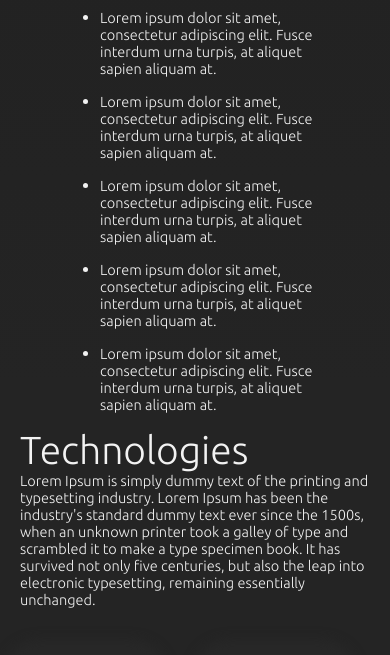
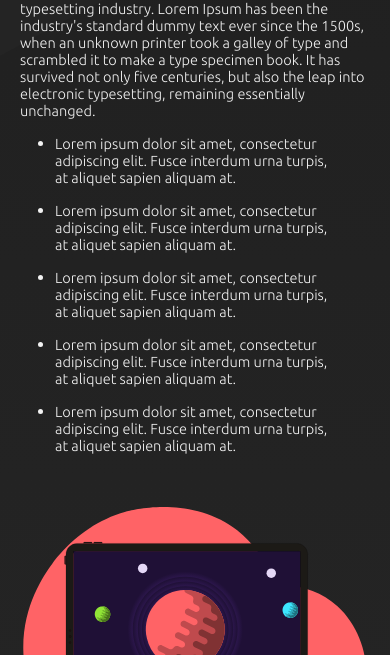
Before and after one commit to oAddson/website, a website built with webpack: page src/index.html in a window 390 px wide. Shown: the part 998-1653 px from the top of the page. Built offline with nearby package versions, Linux system fonts and the light colour scheme.

Commit message:
feat: reponsive small screens form, grid, heading, contact, list and section

```diff
--- a/src/index.html
+++ b/src/index.html
@@ -52,12 +52,12 @@
                     <a class="button" href="mailto:addsoncoutinho@hotmail.com">Contrate me!</a>
                 </div>
             </div>
-            <div class="section_half -image">
+            <div class="section_half">
                 <img src="./images/planets-mac.svg" alt="">
             </div>
         </section>
         <section class="section -about" id="about">
-            <div class="section_half">
+            <div class="section_half -image">
                 <img src="./images/planets.svg" alt="">
             </div>
             <div class="section_half">
--- a/src/scss/components/_contacts.scss
+++ b/src/scss/components/_contacts.scss
@@ -1,7 +1,10 @@
 .contacts {
     &_list {
-        margin-left: 80px;
-        margin-top: 20px;
+        margin: 0 35px;
+    // Large devices (desktops, 992px and up)
+    @media (min-width: 992px) {
+        margin-left: 50px;
+    }
         &-item {
             margin: 10px 0;
         }
--- a/src/scss/components/_form.scss
+++ b/src/scss/components/_form.scss
@@ -2,6 +2,11 @@
 
 .form {
     flex: 1 0 100%;
+    margin-top: 75px;
+    // Large devices (desktops, 992px and up)
+     @media (min-width: 992px) {
+        margin-top: 0;
+    }
     &_fieldset {
         border: none;
         &-name {
--- a/src/scss/components/_grid.scss
+++ b/src/scss/components/_grid.scss
@@ -13,6 +13,8 @@
         justify-content: center;
         align-items: center;
         border-radius: $border-radius;
+        max-width: 230px;
+        max-height: 260px;
         padding: 20px;
         box-shadow: -15px -15px 12px 3px rgb(#282828, 100%), 15px 15px 12px 3px rgb(#202020, 100%);
     }
@@ -31,10 +33,9 @@
     // Large devices (desktops, 992px and up)
     @media (min-width: 992px) {
         max-width: 750px;
-        margin: 0;
     }
     // Extra large devices (large desktops, 1200px and up)
     @media (min-width: 1200px) {
-
+        margin: 0;
     }
 }
--- a/src/scss/components/_heading.scss
+++ b/src/scss/components/_heading.scss
@@ -6,7 +6,7 @@
         weight: 100;
         size: clamp(30.5px, 10vw, 41px);
     }
-
+    margin: 25px 0;
     // Small devices (landscape phones, 576px and up)
     @media (min-width: 576px) {
         font: {
@@ -14,4 +14,8 @@
             size: clamp(41px, 7vw, 51px);
         }
     }
+    // Large devices (desktops, 992px and up)
+    @media (min-width: 992px) {
+        margin: 0;
+    }
 }
--- a/src/scss/components/_list.scss
+++ b/src/scss/components/_list.scss
@@ -1,6 +1,9 @@
 .list {
-    margin-right: 35px;
-    margin-left: 80px;
+    margin: 0 35px;
+    // Large devices (desktops, 992px and up)
+    @media (min-width: 992px) {
+        margin-left: 50px;
+    }
     &_item {
         margin: 15px 0;
     }
--- a/src/scss/layout/_section.scss
+++ b/src/scss/layout/_section.scss
@@ -4,11 +4,27 @@
     display: grid;
     grid-template-columns: 1fr;
     position: relative;
+    min-height: 88vh;
     &_half {
         @include flex;
         align-items: center;
         margin: 0;
         order: 0;
+        // MODIFIER
+        &.-image {
+            order: 1;
+            height: 300px;
+
+            // Medium devices (tablets, 768px and up)
+            @media (min-width: 768px) {
+
+            }
+            // Large devices (desktops, 992px and up)
+            @media (min-width: 992px) {
+                order: 0;
+                height: auto;
+            }
+        }
     }
     &_group {
         display: grid;
@@ -25,19 +41,19 @@
 
     // Large devices (desktops, 992px and up)
     @media (min-width: 992px) {
-        min-height: 800px;
+        min-height: 630px;
         grid-template-columns: 1fr 1fr;
     }
 
     // Extra large devices (large desktops, 1200px and up)
     @media (min-width: 1200px) {
-
+        min-height: 100vh;
     }
 
     //MODIFIERS
-    &.-home {
+    // &.-home {
 
-    }
+    // }
     &.-about {
         & .section_group {
             // Extra large devices (large desktops, 1200px and up)
```
